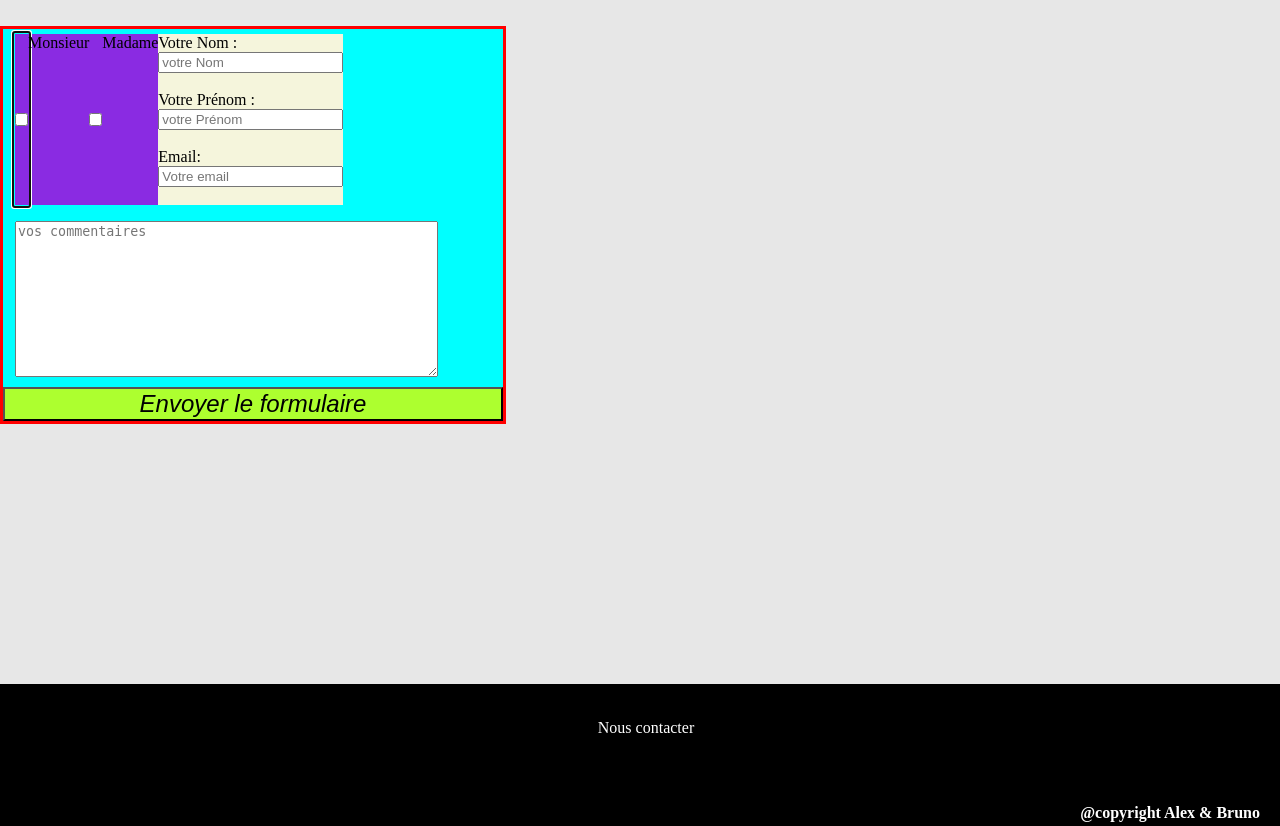
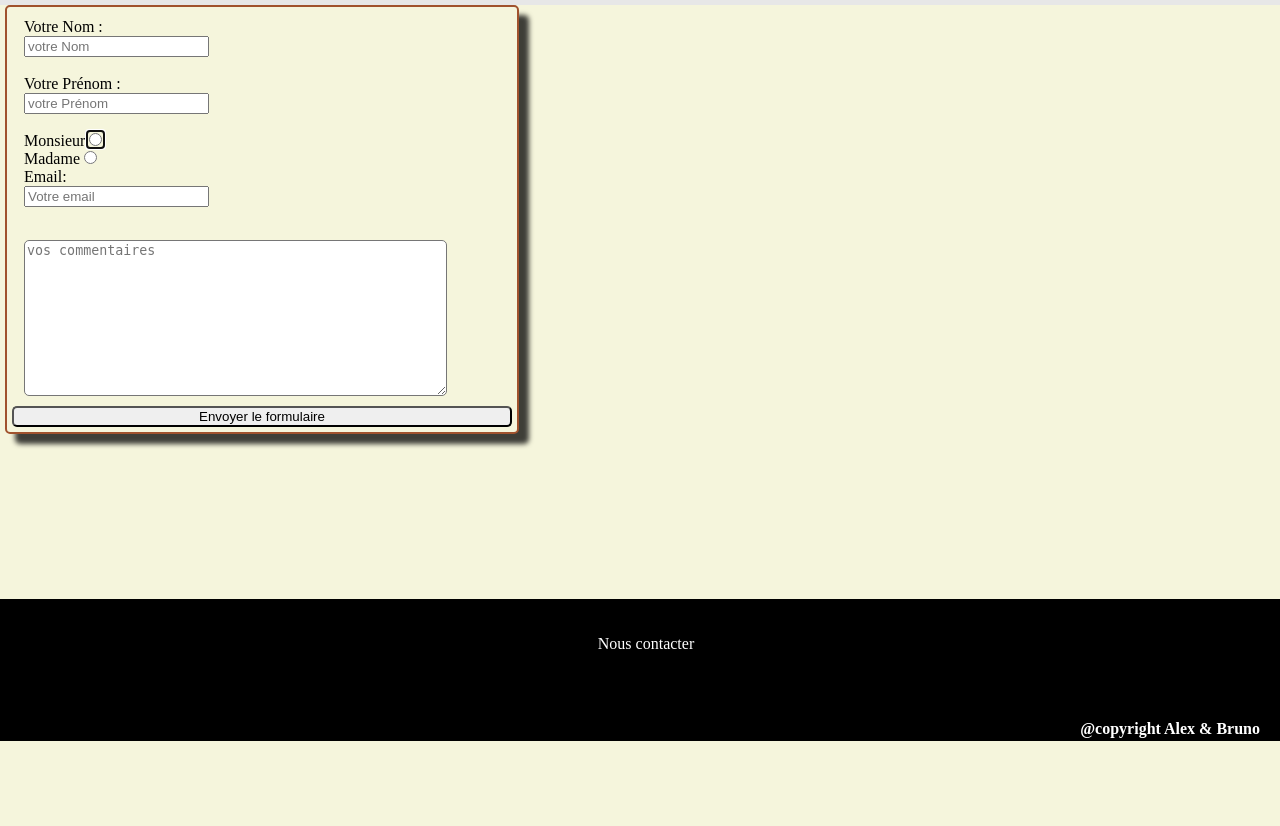
Before and after one commit to alexandrebersihand/projet-binome, a Symfony app: template templates/definition/formulaire.html.twig in a window 1280 px wide. Shown: the part 59-885 px from the top of the page. After the commit the page ends 800 px from the top, so only its background shows below. Run offline with Twig, Linux system fonts and the light colour scheme; the template is opened without the code that fills it, so the values that code supplies are empty; some libraries are stand-ins or nearby versions.

Commit message:
mise en forme CSS

```diff
--- a/public/css/style-formulaire.css
+++ b/public/css/style-formulaire.css
@@ -1,28 +1,41 @@
-#form{
-    border-left:solid red;
-    border-right: solid red;
-    border-top:solid red;
-    border-bottom: solid red;
-    width : 500px;
-    background-color: aqua;
-    display: flex;
-    flex-direction: column;
-    margin-top: 2%;
+.page-wrap {
+    background-color: beige;
+    justify-content: center;
 }
-#check{
-    background-color: blueviolet;
-    display: flex;
-    justify-content: space-around;
 
-}
-#npe{
+
+#form {
     background-color: beige;
     display: flex;
     flex-direction: column;
+    border-right: solid sienna 2px;
+    border-bottom: solid sienna 2px;
+    border-left: solid sienna 2px;
+    border-top: solid sienna 2px;
+    width : 500px;
+    border-radius: 5px;
+    margin: 5px;
+    padding: 5px;
+    -webkit-box-shadow: 10px 10px 5px 0px rgba(0,0,0,0.75);
+    -moz-box-shadow: 10px 10px 5px 0px rgba(0,0,0,0.75);
+    box-shadow: 10px 10px 5px 0px rgba(0,0,0,0.75);
 }
+#check {
+    justify-content: space-around;
+    border-radius: 15px;
+}
+#npe {
+    display: flex;
+    flex-direction: column;
+}
+
 #soumis {
-    background-color: greenyellow;
+    background-color: #a58f6a;
     font-family:arial, serif;
     font-size:150%;
     font-style: italic
 }
+
+#submit, #Merci {
+    border-radius: 5px;
+}
--- a/public/css/style-tableau.css
+++ b/public/css/style-tableau.css
@@ -1,22 +1,16 @@
-/*a[href="../Index.html"]{
-    background-color: yellow;
-    position: absolute;
-    top: 500px;
-    left: 200px;
-    font-family: 'Times New Roman', serif;
-    font-size: 30px;
-}*/
 caption {
-    background-color: #7ea9ac;
-    border: solid #000000;
+
+    background-color: sienna;
+    border: solid sienna;
     font-size: 25px;
 }
 
-tr{
-    border-bottom: solid #000000;
+tr {
+    border-bottom: solid sienna;
 }
 
-th.balise, th.language, td.balise, td.language{
+th.balise, th.language, td.balise, td.language {
+    border-radius: 5px;
     text-align: center;
     width: 200px;
 }
@@ -24,22 +18,17 @@ th.balise, th.language, td.balise, td.language{
 table {
     margin-left: 10px;
     border-collapse: collapse;
-    border: solid #000000;
-    background-color: gray;
+    border: solid sienna;
+    background-color: beige;
 }
 
-/*body{
-    position :relative;
-    top: 70px;
-    left: 80px;
-}*/
-/*#fix{
+#fix {
     background-color: forestgreen;
     position: fixed;
     top: 80px;
     left: 700px;
+}
 
-}*/
 @media only screen
   and (min-width: 320px)
   and (max-width: 980px)
@@ -47,7 +36,7 @@ table {
          align-items: flex-end; }
 
 
-    caption{
+    caption {
         width: auto;
     }
 }
--- a/public/css/style.css
+++ b/public/css/style.css
@@ -180,6 +180,7 @@ a .tablehtml{
   *{
     margin: 0;
   }
+
   html, body {
     height: 100%;
   }
@@ -198,6 +199,10 @@ a .tablehtml{
   .site-footer {
     background: #000000;
     color: white;
+    position: fixed;
+    left: 0;
+    bottom: 0;
+    width: 100%;
   }
 
   .site-footer p{
--- a/templates/definition/formulaire.html.twig
+++ b/templates/definition/formulaire.html.twig
@@ -7,27 +7,32 @@
         <form method="post">
             <div id="form">
                 <fieldset>
-                    <div id="check">
-                        <input type="checkbox" value='Monsieur' name='Monsieur' autofocus> Monsieur <br>
-                        <input type="checkbox" value='Madame' name='Madame'> Madame
-                    </div>
                     <br>
                     <div id="npe">
-                        <label for="Nom">Votre Nom :</label>
-                        <input type="text" id="Nom" name="Nom" placeholder="votre Nom" required>
+                        <label for="Nom">Votre Nom :<br>
+                            <input type="text" id="Nom" name="Nom" placeholder="votre Nom" required>
+                        </label>
                         <br>
-                        <label for="prenom"> Votre Prénom :</label>
-                        <input type="text" id="prenom" name="Prénom" placeholder="votre Prénom" required>
+                        <label for="prenom"> Votre Prénom :<br>
+                            <input type="text" id="prenom" name="Prénom" placeholder="votre Prénom" required>
+                        </label>
                         <br>
-                        <label for="email">Email:</label>
-                        <input type="email" id="email" placeholder="Votre email" name="email" required>
+                        <div>
+                            Monsieur <input id="check" type="radio" value='genre' name='genre' autofocus>
+                        </div>
+                        <div>
+                            Madame <input id="check" type="radio" value='genre' name='genre'>
+                        </div>
+                        <label for="email">Email:<br>
+                            <input type="email" id="email" placeholder="Votre email" name="email" required>
+                        </label>
                         <br>
                     </div>
                 </fieldset>
                 <fieldset>
                     <textarea name="Merci" id="Merci" cols="50" rows="10" placeholder="vos commentaires"></textarea>
                 </fieldset>
-                <input type="submit" value="Envoyer le formulaire" id="soumis">
+                <input id="submit" type="submit" value="Envoyer le formulaire" id="soumis">
             </div>
         </form>
     </div>
```
Also changed, not shown: templates/definition/page3.html.twig (+19 -1 lines).
